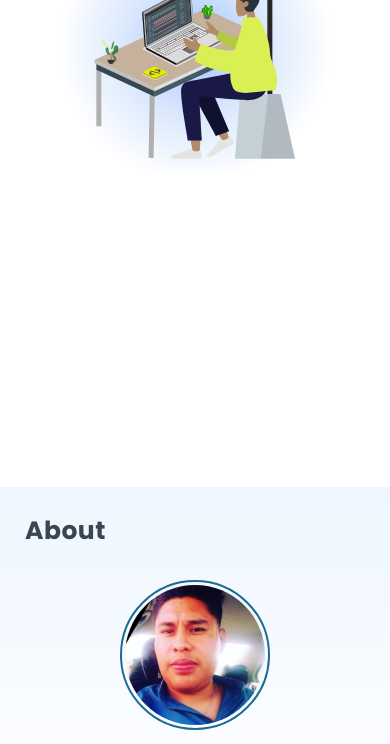
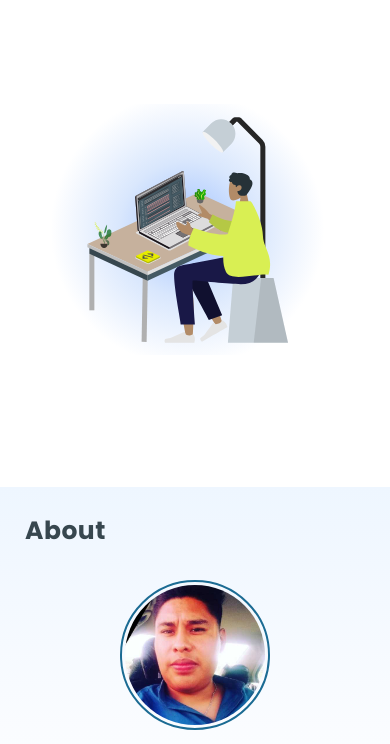
Before and after one commit to ramez-cesar/blog, a plain HTML site: page index.html in a window 390 px wide. Shown: the part 357-1101 px from the top of the page. Drawn offline with Linux system fonts and the light colour scheme.

Commit message:
fix animation and responsive styles

```diff
--- a/src/styles/media.css
+++ b/src/styles/media.css
@@ -45,7 +45,8 @@
   main .content-delimiter-presentation {
     max-width: 850px;
     margin: 0 auto;
-    flex-direction: row;
+    display: flex;
+    align-items: center;
     gap: 20px;
   }
 
--- a/src/styles/style.css
+++ b/src/styles/style.css
@@ -114,11 +114,9 @@ main .content-delimiter {
 
 main .content-delimiter-presentation {
   width: 100%;
-  display: flex;
-  flex-direction: column;
-  align-items: center;
-  justify-content: center;
-  gap: 30px;
+  height: 100%;
+  display: grid;
+  align-content: space-evenly;
 }
 
 main .main-presentation {
```
